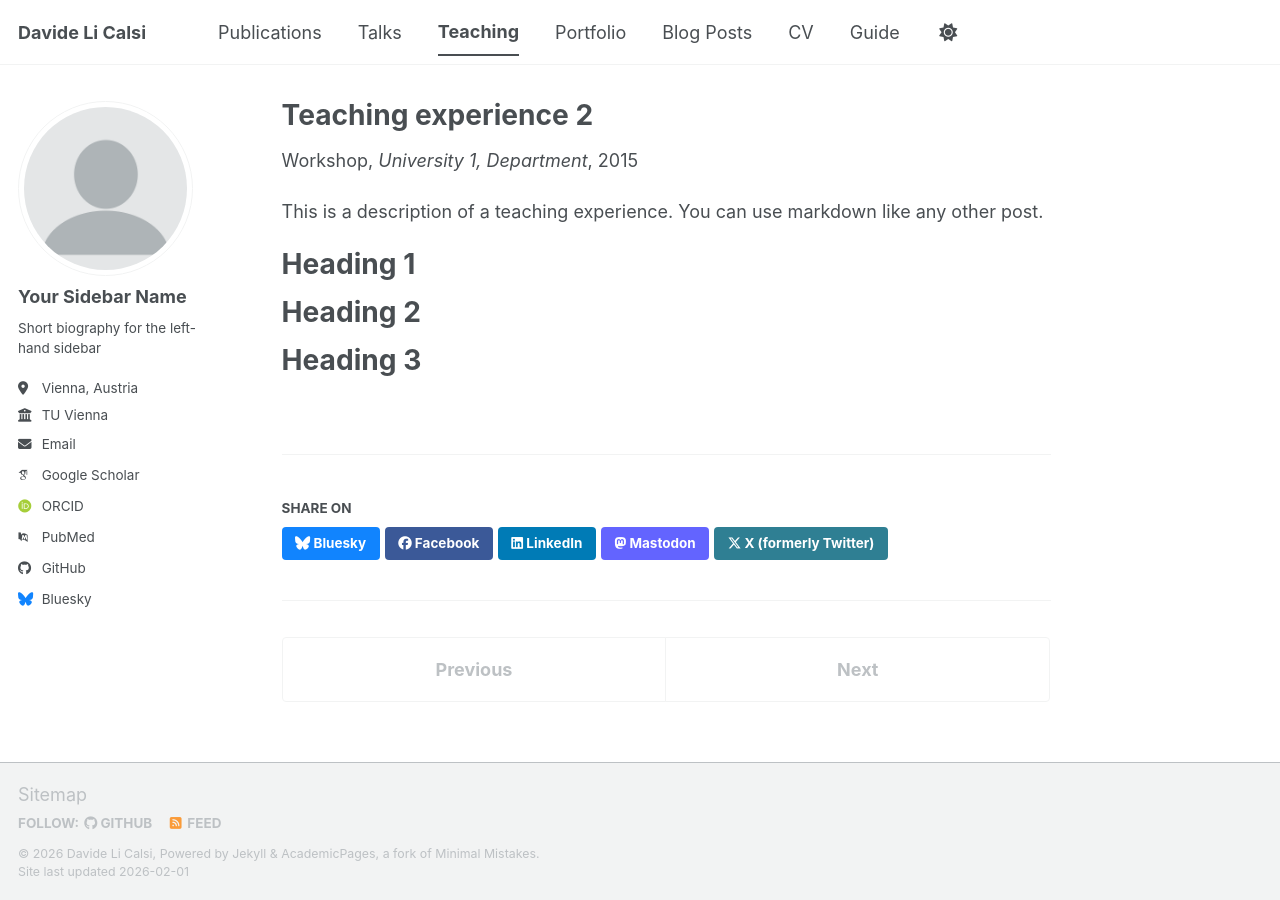
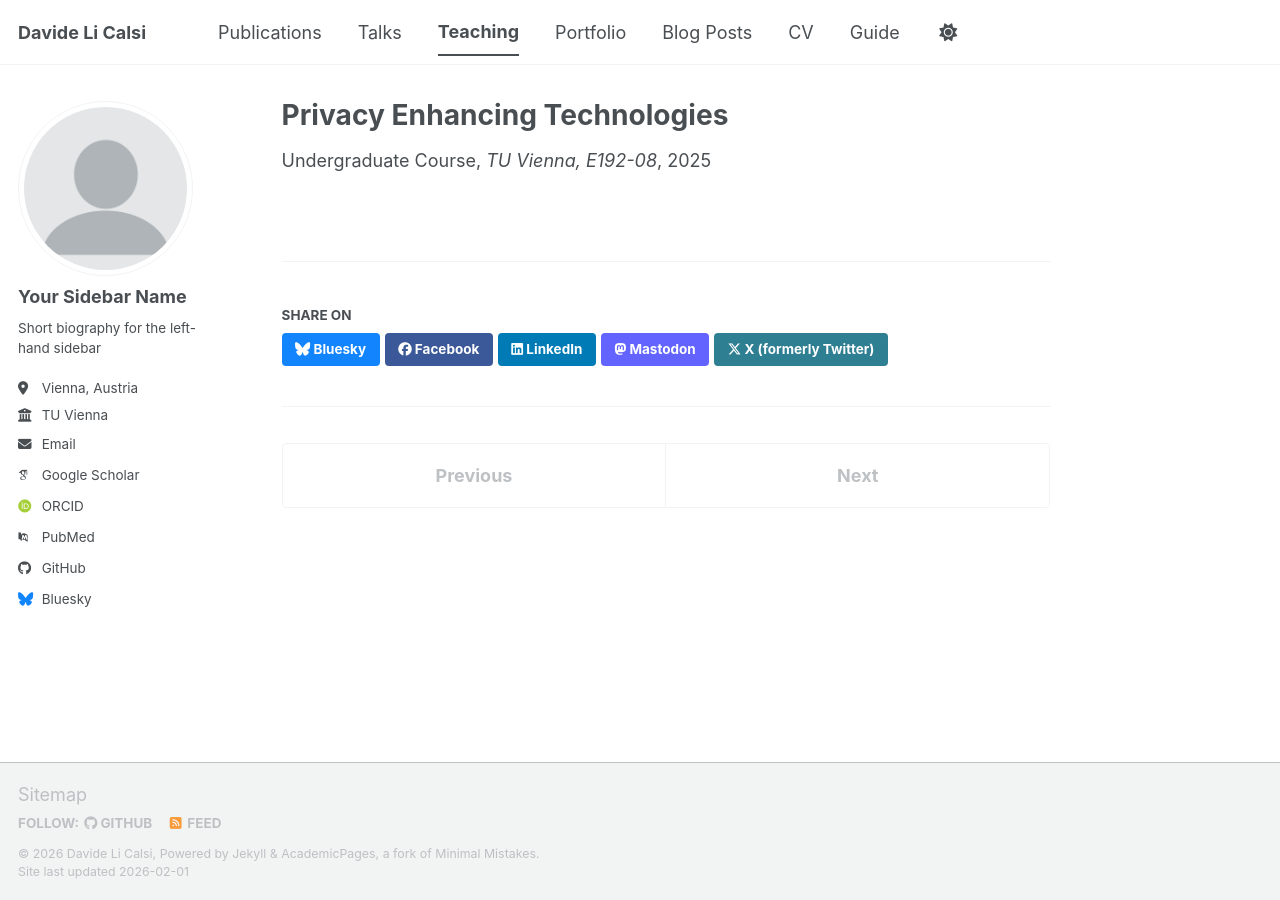
Before and after one commit to DavideLiCalsi/DavideLiCalsi.github.io, a Jekyll site: the page built from _teaching/2015-spring-teaching-2.md, in a window 1280 px wide. Built offline with Jekyll 4.4.1, drawn with Linux system fonts in a browser that asks for light colours; some web fonts are replaced; a script bundle is joined from its source files by our own code; library files that are not in the unit come from our copies.

Commit message:
add stuff

```diff
--- a/_teaching/2015-spring-teaching-2.md
+++ b/_teaching/2015-spring-teaching-2.md
@@ -1,20 +1,9 @@
 ---
-title: "Teaching experience 2"
+title: "Privacy Enhancing Technologies"
 collection: teaching
-type: "Workshop"
+type: "Undergraduate Course"
 permalink: /teaching/2015-spring-teaching-1
-venue: "University 1, Department"
-date: 2015-01-01
-location: "City, Country"
+venue: "TU Vienna, E192-08"
+date: 2025-03-01
+location: "Vienna, Austria"
 ---
-
-This is a description of a teaching experience. You can use markdown like any other post.
-
-Heading 1
-======
-
-Heading 2
-======
-
-Heading 3
-======
```
Also changed, not shown: _publications/2015-10-01-paper-title-number-3.md (+7 -13 lines), _publications/2024-02-17-paper-title-number-4.md (+5 -9 lines), _publications/2025-06-08-paper-title-number-5.md (+0 -2 lines), _teaching/2014-spring-teaching-1.md (+5 -16 lines).
